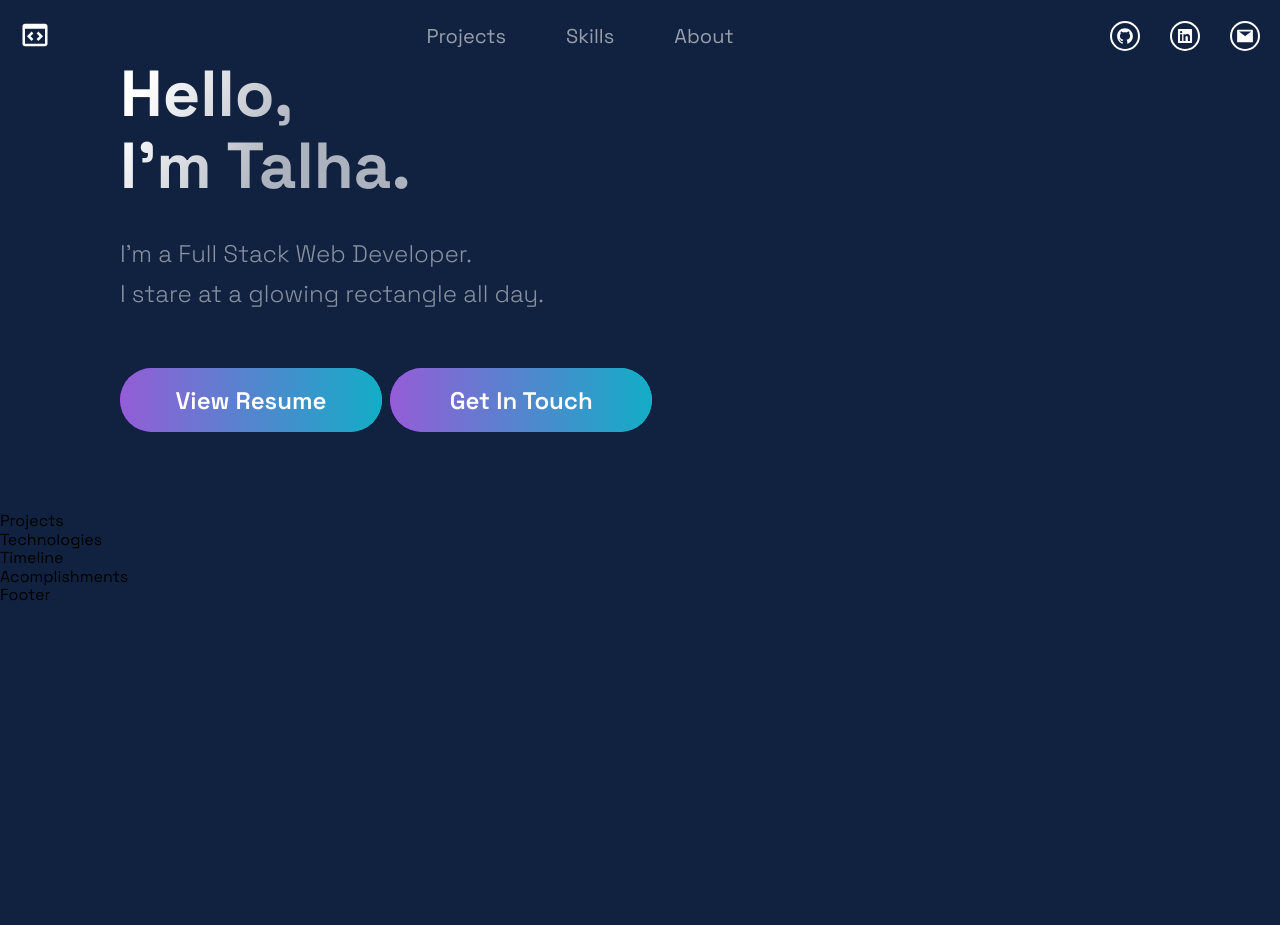
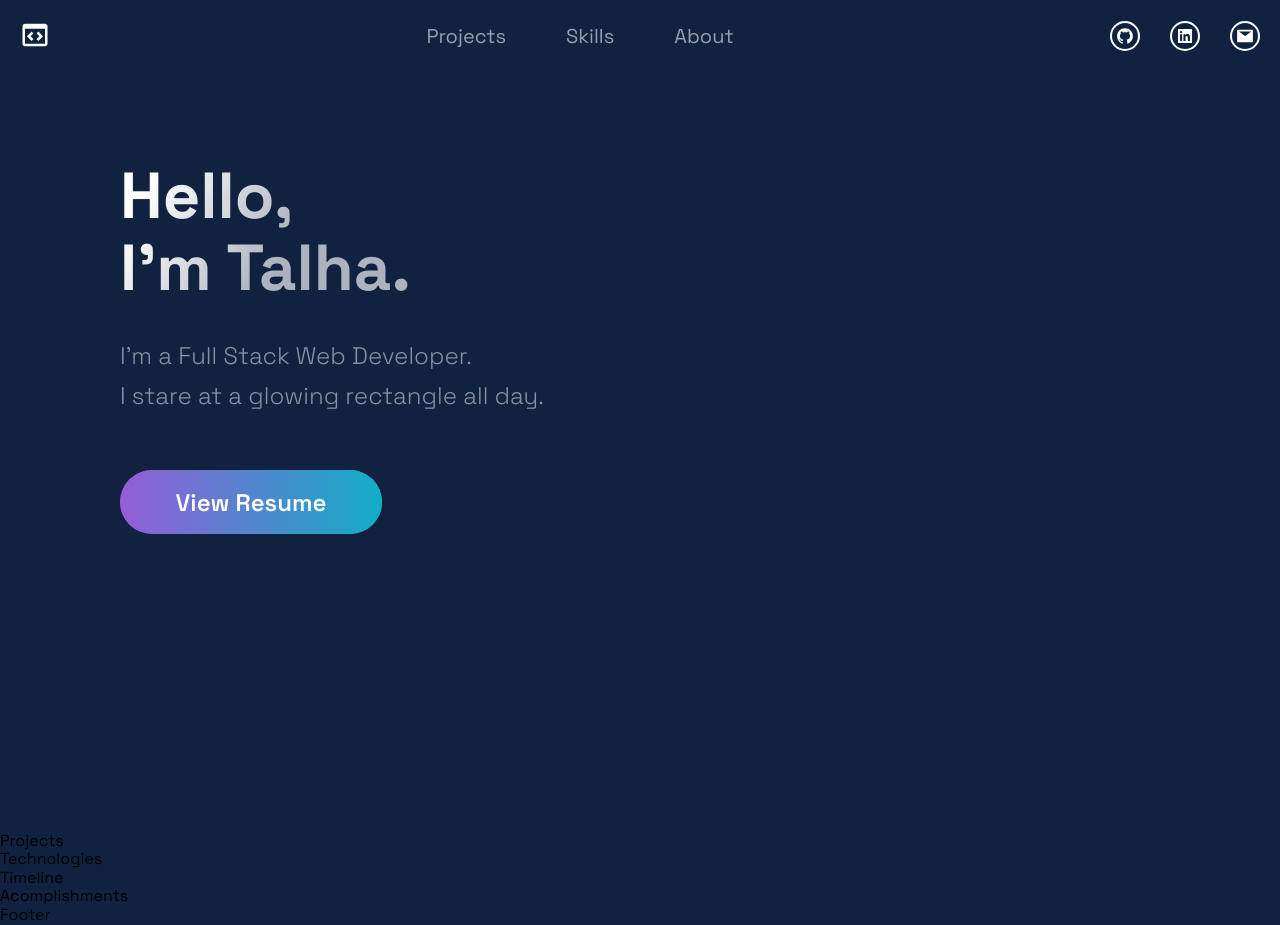
Before and after one commit to tlhysf/portfolio-nextjs, a Next.js app: page / in a window 1280 px wide. Before the commit the page ends 800 px from the top, so only its background shows below. Built offline with nearby package versions, Linux system fonts and the light colour scheme.

Commit message:
working on hero section

```diff
--- a/src/components/Hero/Hero.js
+++ b/src/components/Hero/Hero.js
@@ -6,12 +6,13 @@ import {
   SectionTitle,
 } from "../../styles/GlobalComponents";
 import Button from "../../styles/GlobalComponents/Button";
-import { LeftSection } from "./HeroStyles";
+import { BannerContent } from "./HeroStyles";
 
 const Hero = (props) => (
   <div>
-    <Section row nopadding>
-      <LeftSection>
+    <Section fullView>
+      <div style={{ height: "7rem" }} />
+      <BannerContent>
         <SectionTitle main center>
           Hello,
           <br />
@@ -22,12 +23,8 @@ const Hero = (props) => (
           <br />I stare at a glowing rectangle all day.
         </SectionText>
         <br />
-        <Section row nopadding>
-          <Button>View Resume</Button>
-          &nbsp;&nbsp;
-          <Button>Get In Touch</Button>
-        </Section>
-      </LeftSection>
+        <Button>View Resume</Button>
+      </BannerContent>
     </Section>
   </div>
 );
--- a/src/components/Hero/HeroStyles.js
+++ b/src/components/Hero/HeroStyles.js
@@ -1,19 +1,17 @@
-import styled from 'styled-components';
+import styled from "styled-components";
 
-export const LeftSection = styled.div`
+export const BannerContent = styled.div`
   width: 100%;
   @media ${(props) => props.theme.breakpoints.sm} {
     width: 80%;
     display: flex;
     flex-direction: column;
-
     margin: 0 auto;
   }
   @media ${(props) => props.theme.breakpoints.md} {
     width: 100%;
     display: flex;
     flex-direction: column;
-
     margin: 0 auto;
   }
 `;
--- a/src/styles/GlobalComponents/index.js
+++ b/src/styles/GlobalComponents/index.js
@@ -5,6 +5,7 @@ export const Section = styled.section`
   flex-direction: ${(props) => (props.row ? "row" : "column")};
   padding: ${(props) => (props.nopadding ? "0" : "32px 48px 0")};
   margin: 0 auto;
+  min-height: ${(props) => (props.fullView ? "100vh" : "auto")};
   max-width: 1040px;
   box-sizing: content-box;
   position: relative;
```
Also changed, not shown: src/layout/LayoutStyles.js (+4 -4 lines).
